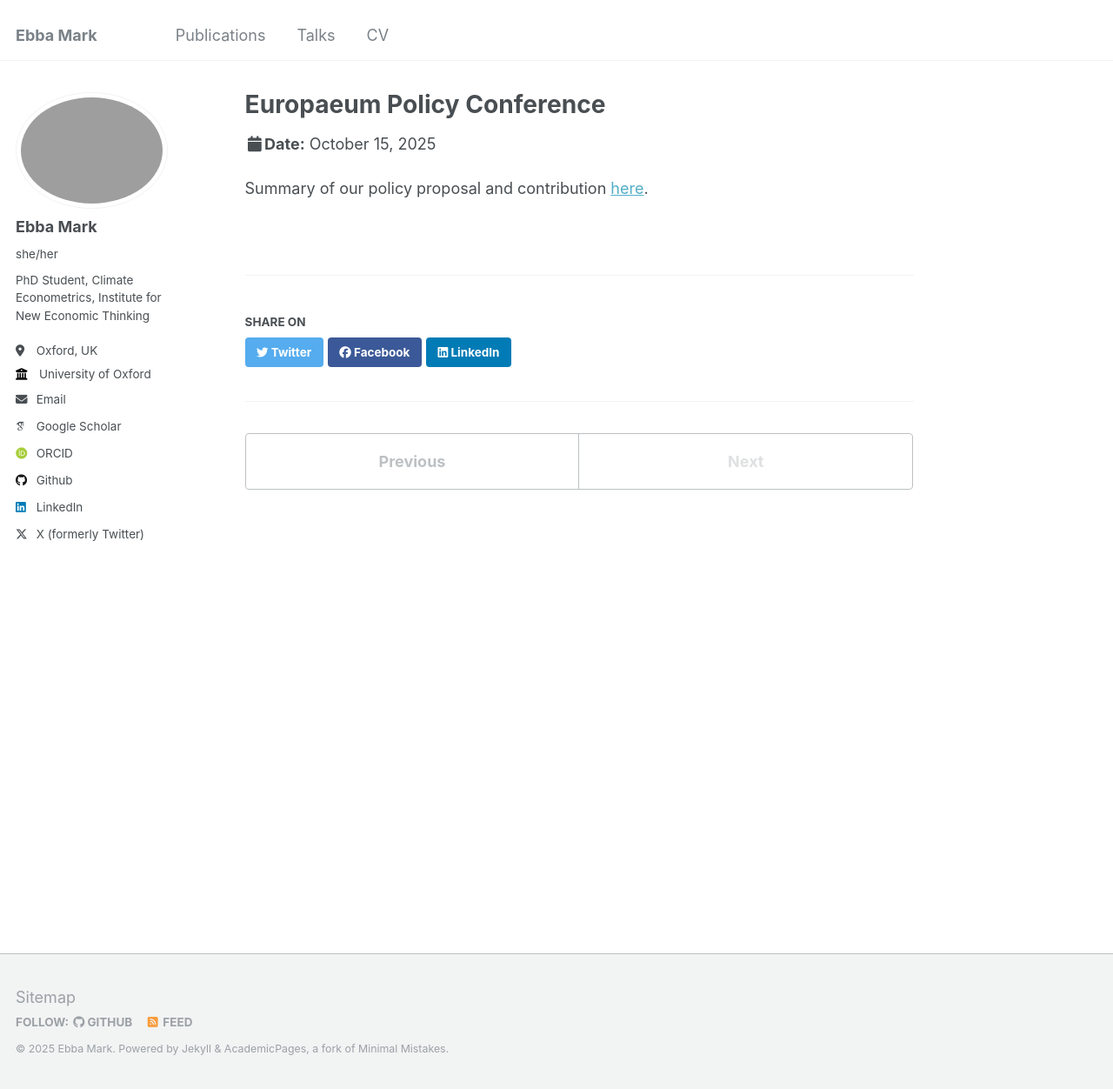
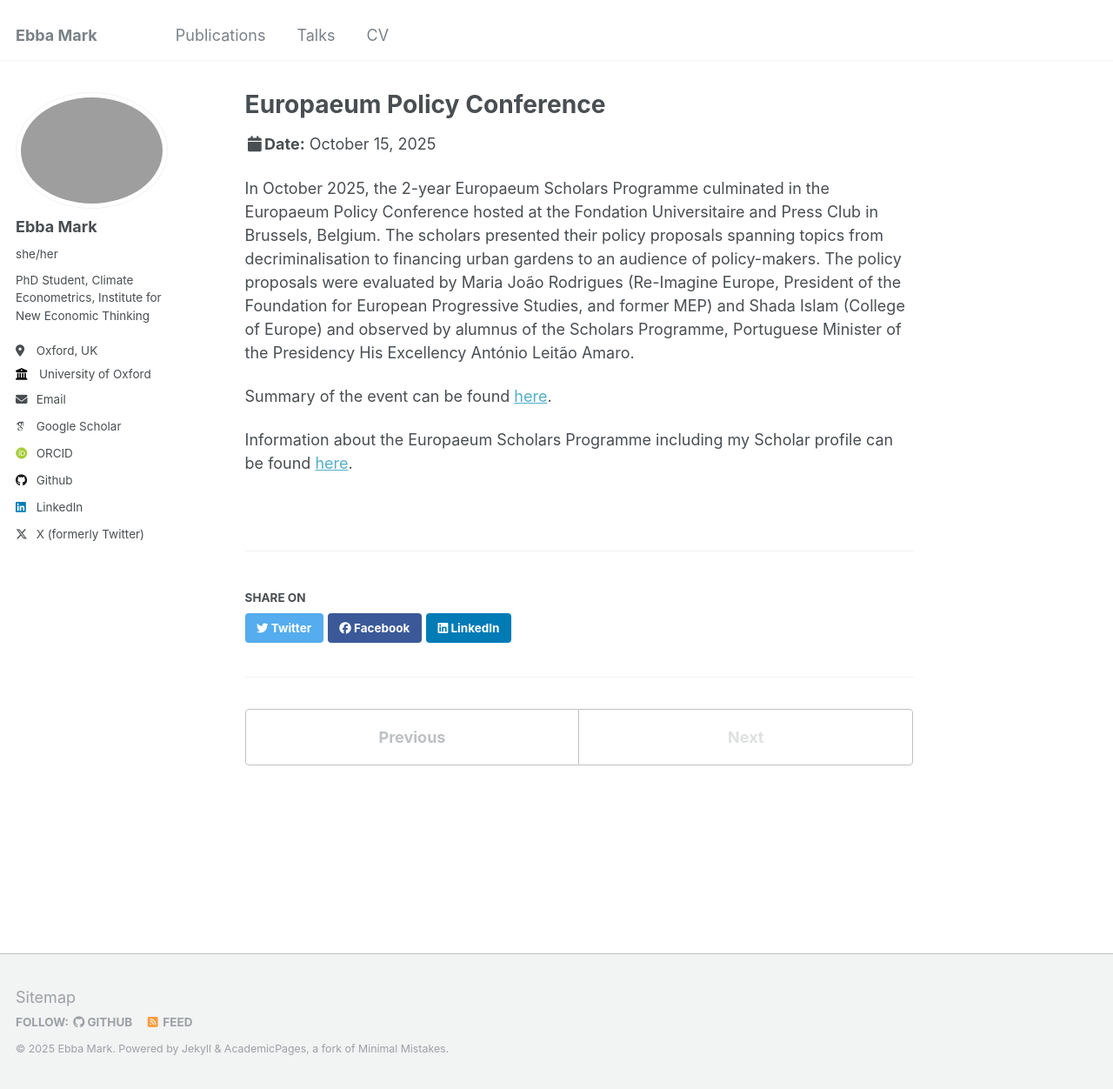
Before and after one commit to ebbam/ebba_website, a Jekyll site: the page built from _talks/Europaeum_policy_conference.md, in a window 1280 px wide and 1252 px high. Shown: the whole window at 87% size. Built offline with Jekyll 4.4.1, drawn with Linux system fonts in a browser that asks for light colours; some web fonts are replaced.

Commit message:
updated europaeum text

```diff
--- a/_talks/Europaeum_policy_conference.md
+++ b/_talks/Europaeum_policy_conference.md
@@ -8,4 +8,8 @@ date: 2025-10-15
 location: "Brussels, Belgium"
 ---
 
-Summary of our policy proposal and contribution [here](https://europaeum.org/brussels-policy-conference-seminar-week/).
+In October 2025, the 2-year Europaeum Scholars Programme culminated in the Europaeum Policy Conference hosted at the Fondation Universitaire and Press Club in Brussels, Belgium. The scholars presented their policy proposals spanning topics from decriminalisation to financing urban gardens to an audience of policy-makers. The policy proposals were evaluated by Maria João Rodrigues (Re-Imagine Europe, President of the Foundation for European Progressive Studies, and former MEP) and Shada Islam (College of Europe) and observed by alumnus of the Scholars Programme, Portuguese Minister of the Presidency His Excellency António Leitão Amaro.
+
+Summary of the event can be found [here](https://europaeum.org/brussels-policy-conference-seminar-week/).
+
+Information about the Europaeum Scholars Programme including my Scholar profile can be found [here](https://europaeum.org/programmes/scholars-programme/).
```
Also changed, not shown: 1 other file.
